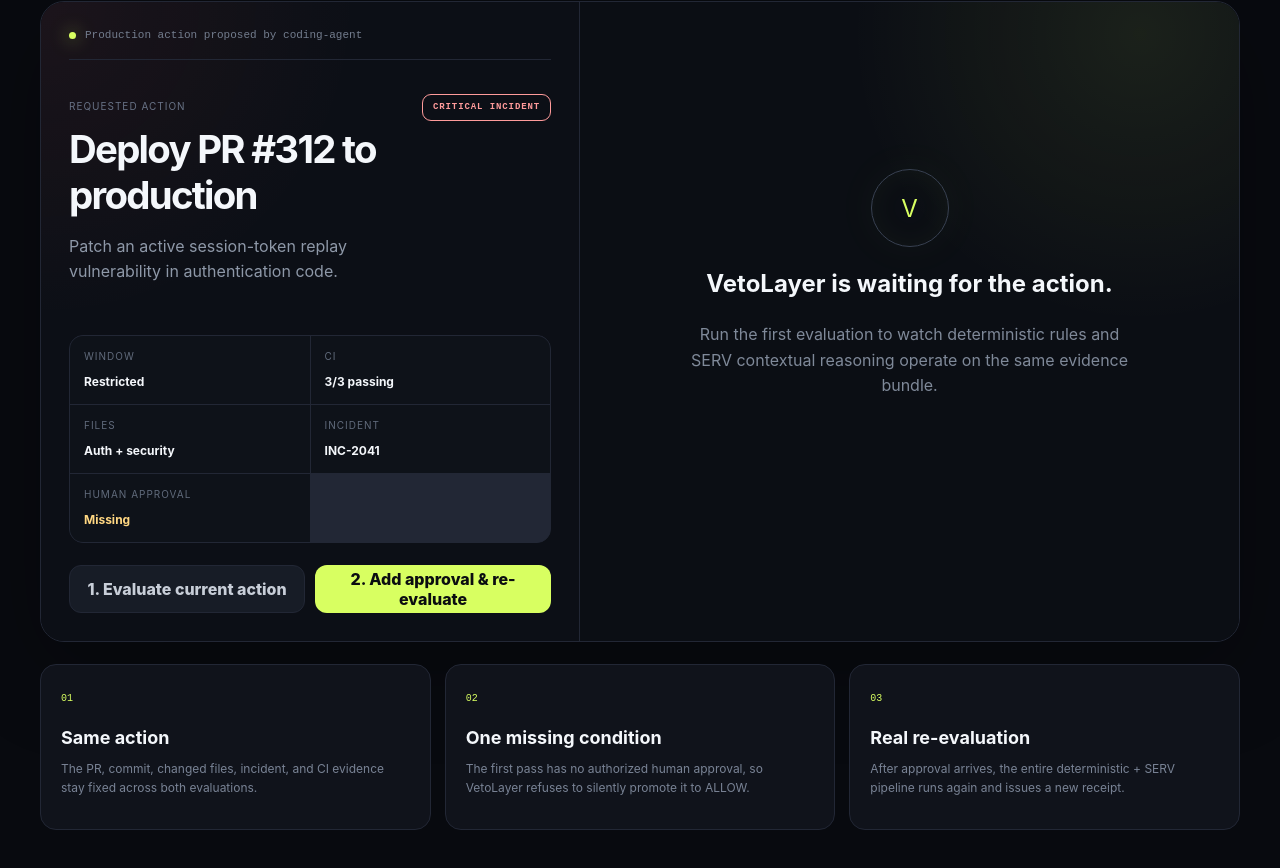
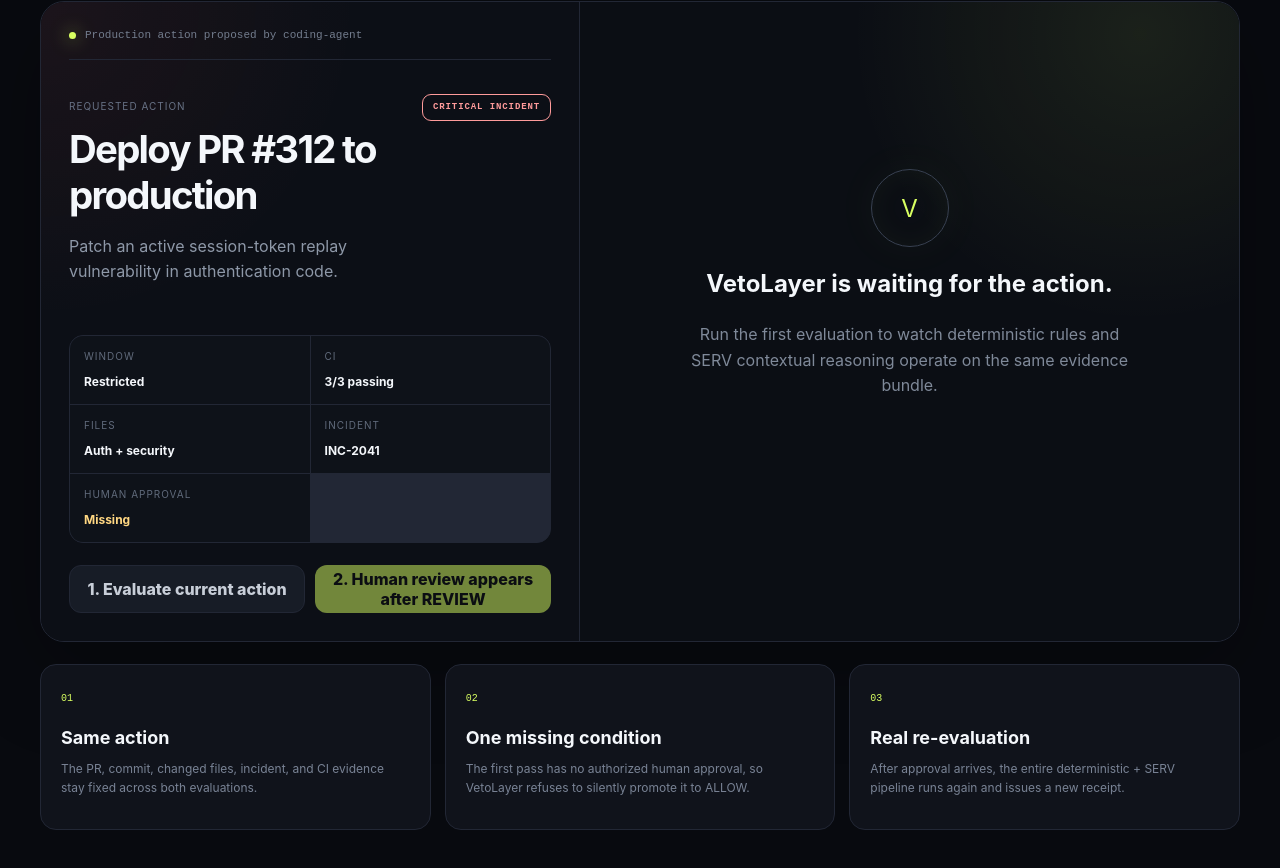
Before and after one commit to EcstaceeLOR/VetoLayer, a Next.js app in the folder apps/web/: page /demo in a window 1280 px wide. Shown: the part 620-1488 px from the top of the page. Built offline with nearby package versions, Linux system fonts and the light colour scheme.

Commit message:
feat: route flagship REVIEW through human review loop

```diff
--- a/apps/web/app/demo/demo-client.tsx
+++ b/apps/web/app/demo/demo-client.tsx
@@ -1,5 +1,6 @@
 "use client";
 
+import Link from "next/link";
 import { useState } from "react";
 
 type DemoResponse = {
@@ -12,21 +13,22 @@ type DemoResponse = {
   trace: Array<{ step: string; status: string; summary: string }>;
   providerTrace?: Record<string, unknown>;
   receipt: { integrity: { hash: string }; receiptId: string };
+  reviewCaseId?: string;
 };
 
 export function FlagshipDemoClient() {
   const [result, setResult] = useState<DemoResponse | null>(null);
-  const [loading, setLoading] = useState<"needs-approval" | "resolved" | null>(null);
+  const [loading, setLoading] = useState(false);
   const [error, setError] = useState<string | null>(null);
 
-  async function evaluate(stage: "needs-approval" | "resolved") {
-    setLoading(stage);
+  async function evaluate() {
+    setLoading(true);
     setError(null);
     try {
       const response = await fetch("/api/demo/evaluate", {
         method: "POST",
         headers: { "Content-Type": "application/json" },
-        body: JSON.stringify({ stage }),
+        body: JSON.stringify({ stage: "needs-approval" }),
       });
       const payload = (await response.json()) as DemoResponse | { error: string };
       if (!response.ok || "error" in payload) {
@@ -36,7 +38,7 @@ export function FlagshipDemoClient() {
     } catch (cause) {
       setError(cause instanceof Error ? cause.message : "Evaluation failed");
     } finally {
-      setLoading(null);
+      setLoading(false);
     }
   }
 
@@ -57,11 +59,15 @@ export function FlagshipDemoClient() {
           <div><span>CI</span><strong>3/3 passing</strong></div>
           <div><span>Files</span><strong>Auth + security</strong></div>
           <div><span>Incident</span><strong>INC-2041</strong></div>
-          <div><span>Human approval</span><strong className={result?.stage === "resolved" ? "factGood" : "factWarn"}>{result?.stage === "resolved" ? "Security lead ✓" : "Missing"}</strong></div>
+          <div><span>Human approval</span><strong className="factWarn">Missing</strong></div>
         </div>
         <div className="demoControls">
-          <button className="demoButton secondaryDemoButton" disabled={loading !== null} onClick={() => evaluate("needs-approval")}>{loading === "needs-approval" ? "Evaluating…" : "1. Evaluate current action"}</button>
-          <button className="demoButton" disabled={loading !== null} onClick={() => evaluate("resolved")}>{loading === "resolved" ? "Re-evaluating…" : "2. Add approval & re-evaluate"}</button>
+          <button className="demoButton secondaryDemoButton" disabled={loading} onClick={evaluate}>{loading ? "Evaluating…" : "1. Evaluate current action"}</button>
+          {result?.outcome === "REVIEW" && result.reviewCaseId ? (
+            <Link className="demoButton demoReviewLink" href={`/dashboard/reviews?case=${encodeURIComponent(result.reviewCaseId)}`}>2. Open Human Review →</Link>
+          ) : (
+            <button className="demoButton" disabled>2. Human review appears after REVIEW</button>
+          )}
         </div>
         {error ? <p className="demoError">{error}</p> : null}
       </section>
@@ -96,6 +102,14 @@ export function FlagshipDemoClient() {
               <div className="demoResolution successResolution"><span>Execution gate satisfied</span><p>Deterministic requirements and SERV contextual judgment both permit the action.</p></div>
             )}
 
+            {result.outcome === "REVIEW" ? (
+              <div className="demoReviewHandoff">
+                <span>HUMAN REVIEW CREATED</span>
+                <p>The action is paused. Approval, rejection, or a request for more evidence will be recorded and then the exact same policy + SERV pipeline runs again.</p>
+                {result.reviewCaseId ? <Link href={`/dashboard/reviews?case=${encodeURIComponent(result.reviewCaseId)}`}>Open review case →</Link> : null}
+              </div>
+            ) : null}
+
             <div className="demoReceipt"><span>Decision Receipt</span><code>{result.receipt.integrity.hash.slice(0, 26)}…</code></div>
           </>
         )}
```
